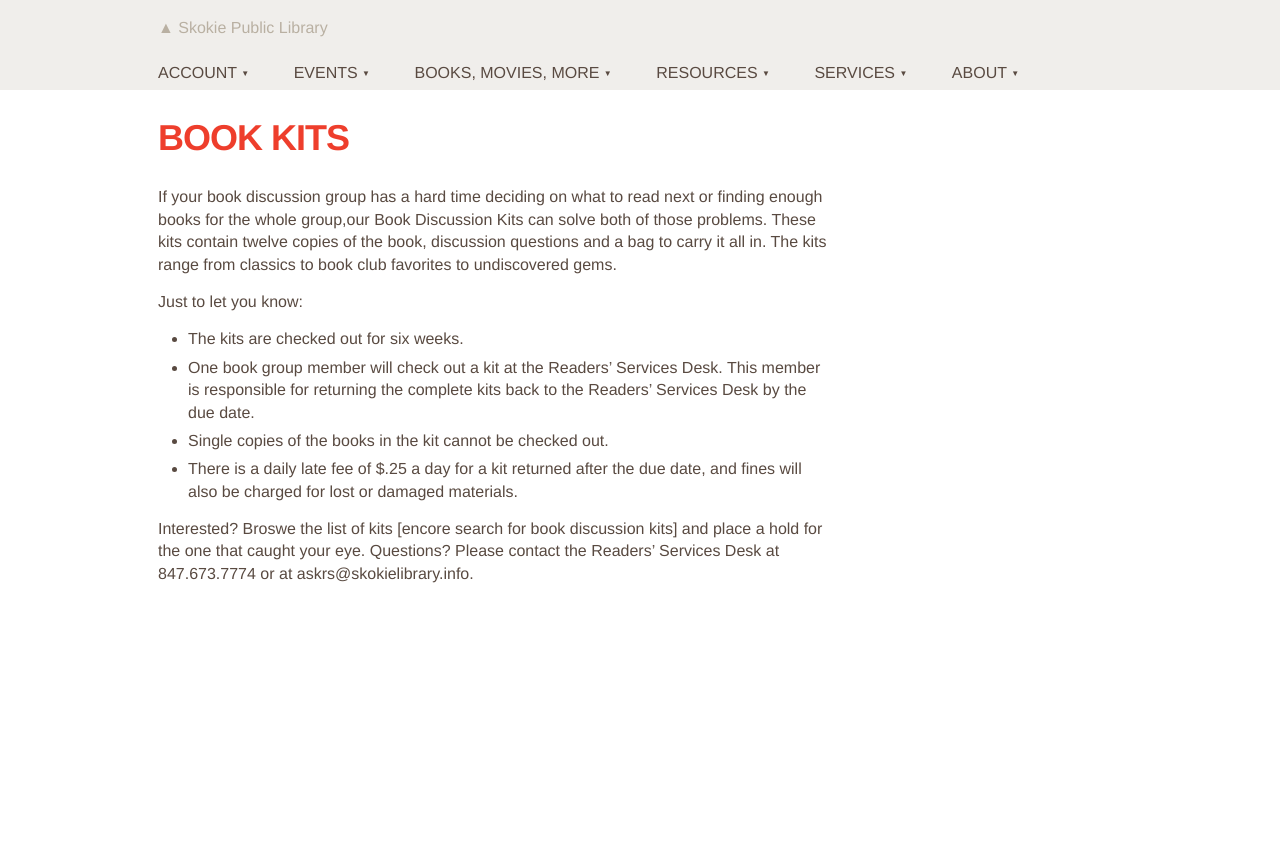
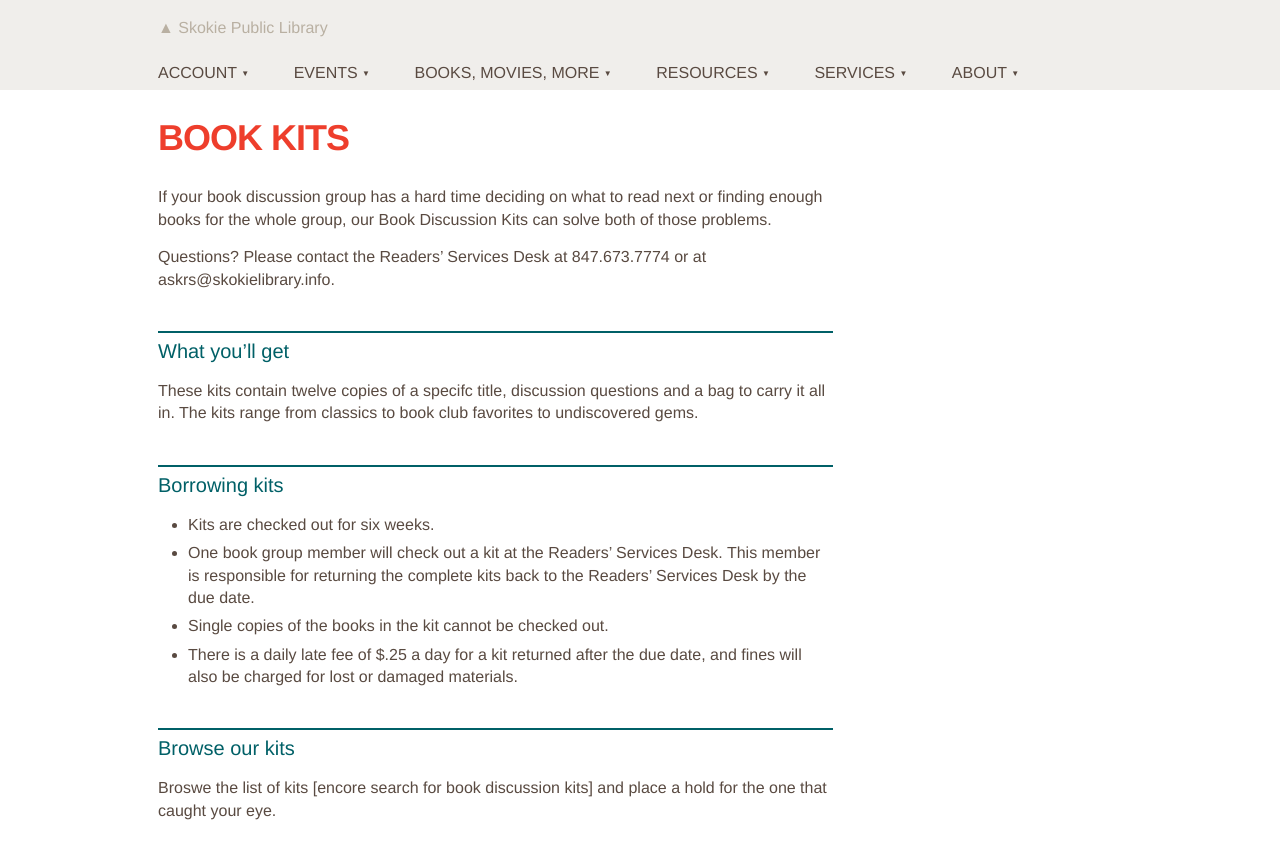
Before and after one commit to skokielibrary/spl-content, a Jekyll site: the page built from _content/lynnanne/books-movies--more--book-discussions--book-kits.markdown, in a window 1280 px wide. Shown: the top 859 px of the page. Built offline with Jekyll 4.4.1, drawn with Linux system fonts in a browser that asks for light colours.

Commit message:
BA edited

```diff
--- a/_content/lynnanne/books-movies--more--book-discussions--book-kits.markdown
+++ b/_content/lynnanne/books-movies--more--book-discussions--book-kits.markdown
@@ -4,13 +4,21 @@ title: Book kits
 published: true
 ---
 
-If your book discussion group has a hard time deciding on what to read next or finding enough books for the whole group,our Book Discussion Kits can solve both of those problems. These kits contain twelve copies of the book, discussion questions and a bag to carry it all in. The kits range from classics to book club favorites to undiscovered gems.
+If your book discussion group has a hard time deciding on what to read next or finding enough books for the whole group, our Book Discussion Kits can solve both of those problems.
 
-Just to let you know:
+Questions? Please contact the Readers' Services Desk at 847.673.7774 or at askrs@skokielibrary.info.
 
--  The kits are checked out for six weeks.
+## What you'll get
+
+These kits contain twelve copies of a specifc title, discussion questions and a bag to carry it all in. The kits range from classics to book club favorites to undiscovered gems.
+
+## Borrowing kits
+
+- Kits are checked out for six weeks.
 - One book group member will check out a kit at the Readers’ Services Desk.  This member is responsible for returning the complete kits back to the Readers’ Services Desk by the due date.
 - Single copies of the books in the kit cannot be checked out.
 - There is a daily late fee of $.25 a day for a kit returned after the due date, and fines will also be charged for lost or damaged materials.
 
-Interested? Broswe the list of kits [encore search for book discussion kits] and place a hold for the one that caught your eye. Questions? Please contact the Readers' Services Desk at 847.673.7774 or at askrs@skokielibrary.info.
+## Browse our kits
+
+Broswe the list of kits [encore search for book discussion kits] and place a hold for the one that caught your eye.
```
